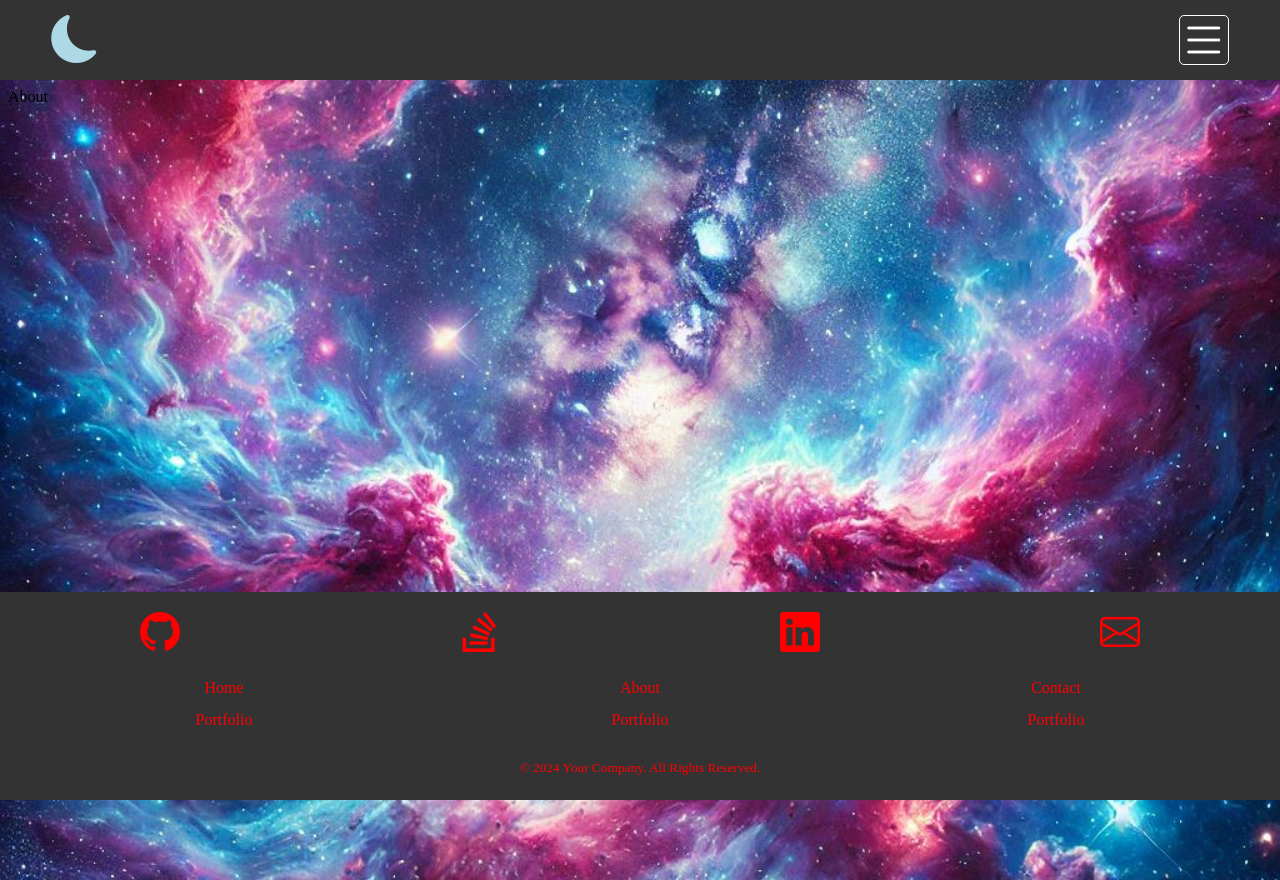
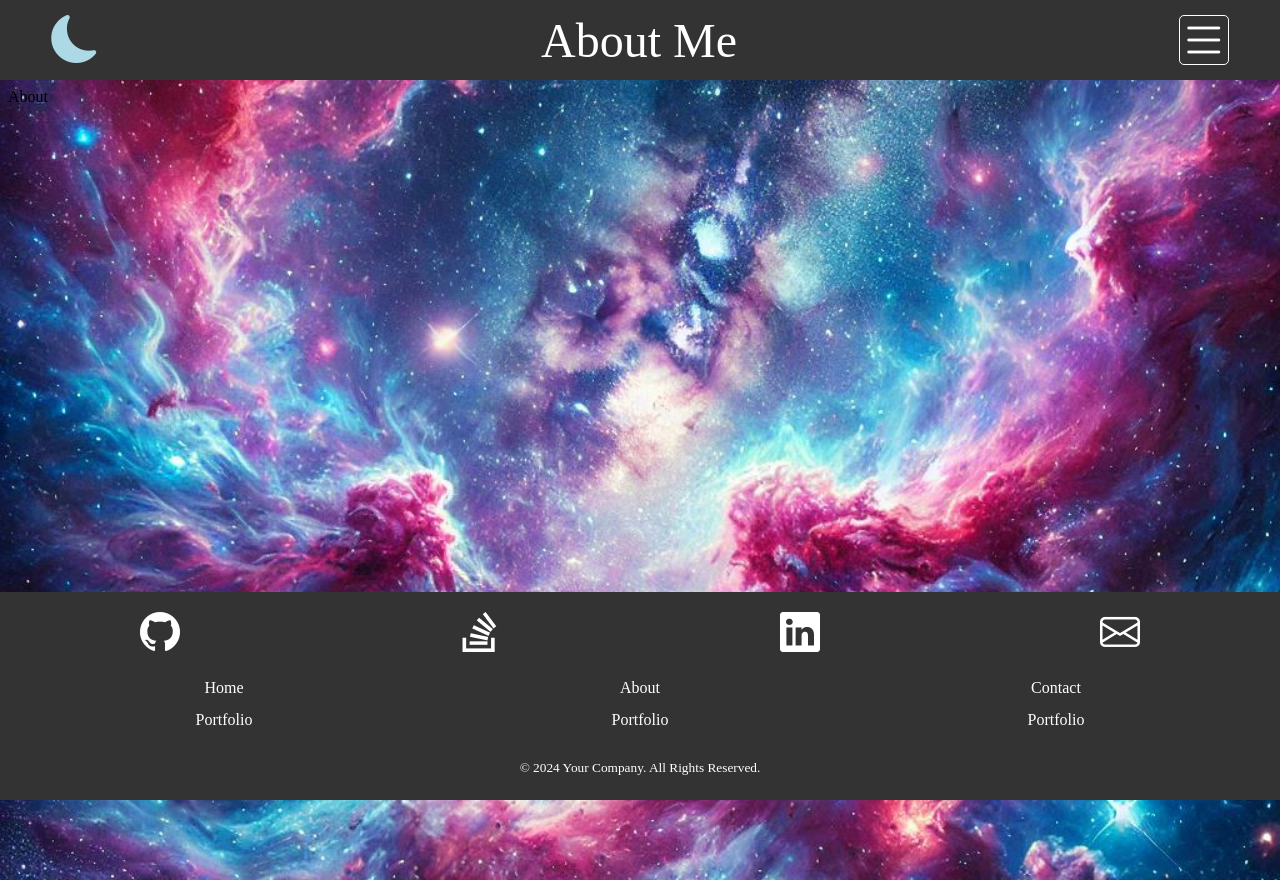
Before and after one commit to Jameshuff95/jan2025, a React (Vite) app: page /about in a window 1280 px wide. Built offline with nearby package versions, Linux system fonts and the light colour scheme.

Commit message:
fixed routing in app.tsx and nav.tsx

```diff
--- a/src/App.css
+++ b/src/App.css
@@ -60,7 +60,7 @@
 
 #footer {
   padding: 1.5rem 0;
-  color: var(--nav-color);
+  color: var(--card-text);
   display: flex;
   flex-direction: column;
   justify-content: space-around;
@@ -95,7 +95,7 @@
 }
 
 .footer-link {
-  color: var(--nav-color);
+  color: var(--card-text);
   text-decoration: none;
   cursor: pointer;
 }
--- a/src/App.tsx
+++ b/src/App.tsx
@@ -23,14 +23,62 @@ const App: React.FC = () => {
     setTheme(newTheme);
   };
 
+  const getPageName = (path: string) => {
+    switch (path) {
+      case '/':
+        return 'Home';
+      case '/about':
+        return 'About Me';
+      case '/contact':
+        return 'Contact Me';
+      case '/portfolio':
+        return 'Portfolio';
+      default:
+        return '';
+    }
+  };
+
+  // Use window.location.pathname to get the current path
+  const currentPage = getPageName(window.location.pathname);
+
+  const pages = [
+    {
+      id: '0',
+      path: '/',
+      element: <Home />,
+      title: 'Home',
+    },
+    {
+      id: '1',
+      path: '/about',
+      element: <About />,
+      title: 'About Me',
+    },
+    {
+      id: '2',
+      path: '/contact',
+      element: <Contact />,
+      title: 'Contact Me',
+    },
+    {
+      id: '3',
+      path: '/portfolio',
+      element: <Portfolio />,
+      title: 'My Portfolio',
+    },
+  ];
+
   return (
     <Router>
-      <Navigation theme={theme} toggleTheme={toggleTheme} />
+      <Navigation
+        theme={theme}
+        toggleTheme={toggleTheme}
+        currentPage={currentPage}
+      />
       <Routes>
-        <Route path="/" element={<Home />} />
-        <Route path="/About" element={<About />} />
-        <Route path="/Portfolio" element={<Portfolio />} />
-        <Route path="/Contact" element={<Contact />} />
+        {pages.map((page) => (
+          <Route key={page.id} path={page.path} element={page.element} />
+        ))}
       </Routes>
       <Footer />
     </Router>
--- a/src/Components/Nav.tsx
+++ b/src/Components/Nav.tsx
@@ -1,6 +1,7 @@
-import React, { useState } from 'react';
-import { Nav } from 'react-bootstrap';
+import React, { useState, useEffect } from 'react';
+import { Card, Nav } from 'react-bootstrap';
 import Menu from './Modal'; // Adjust the import path as necessary
+import { useLocation } from 'react-router-dom';
 
 interface ThemeProps {
   theme: string;
@@ -9,15 +10,55 @@ interface ThemeProps {
 
 const Navigation: React.FC<ThemeProps> = ({ theme, toggleTheme }) => {
   const [show, setShow] = useState(false);
+  const location = useLocation();
 
   const handleClose = () => setShow(false);
   const handleShow = () => setShow(true);
-  // prettier-ignore
+
+  const getPageName = (path: string) => {
+    switch (path) {
+      case '/':
+        return 'Home';
+      case '/about':
+        return 'About Me';
+      case '/contact':
+        return 'Contact Me';
+      case '/portfolio':
+        return 'Portfolio';
+      default:
+        return '';
+    }
+  };
+
+  const [currentPage, setCurrentPage] = useState(
+    getPageName(location.pathname)
+  );
+
+  useEffect(() => {
+    setCurrentPage(getPageName(location.pathname));
+  }, [location.pathname]);
+
   return (
     <>
-      <Nav id="nav" className={theme === 'dark' ? 'dark' : 'light'} style={{ justifyContent: 'space-between' }} >
-        <i id="theme" onClick={toggleTheme} className={theme === 'dark' ? 'bi bi-moon-fill' : 'bi bi-sun-fill'} />
-        <i id="menu-btn" className="bi bi-list" style={{}} onClick={handleShow} />
+      <Nav
+        id="nav"
+        className={theme === 'dark' ? 'dark' : 'light'}
+        style={{ justifyContent: 'space-between' }}
+      >
+        <i
+          id="theme"
+          onClick={toggleTheme}
+          className={theme === 'dark' ? 'bi bi-moon-fill' : 'bi bi-sun-fill'}
+        />
+        <Card.Title style={{ fontSize: '3rem', color: 'var(--card-text)' }}>
+          {currentPage}
+        </Card.Title>
+        <i
+          id="menu-btn"
+          className="bi bi-list"
+          style={{}}
+          onClick={handleShow}
+        />
       </Nav>
       <Menu show={show} handleClose={handleClose} />
     </>
--- a/src/index.css
+++ b/src/index.css
@@ -9,7 +9,6 @@
 
 .dark {
   --bg-url: url('./assets/nebula.png');
-  --nav-color: red;
   --nav-border: 1px solid white;
   --background: #333;
   --theme-color: lightblue;
```
